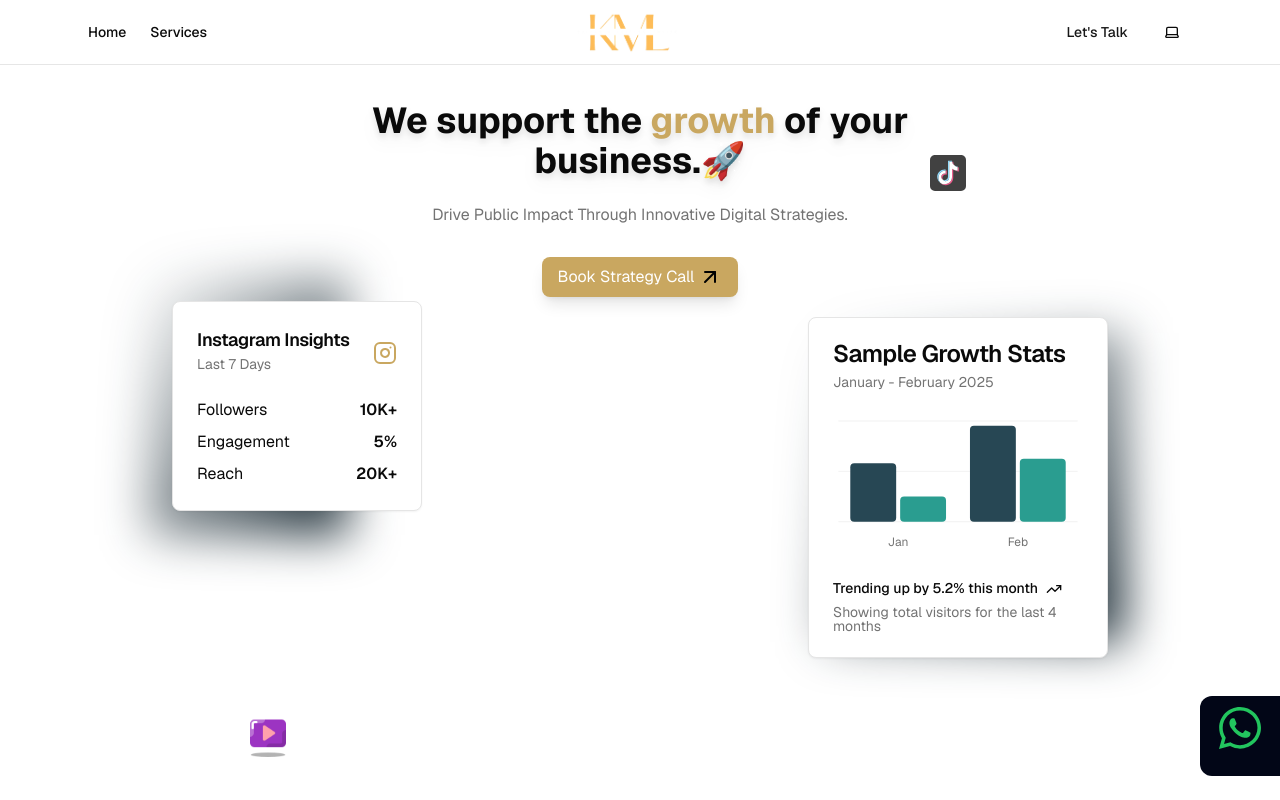
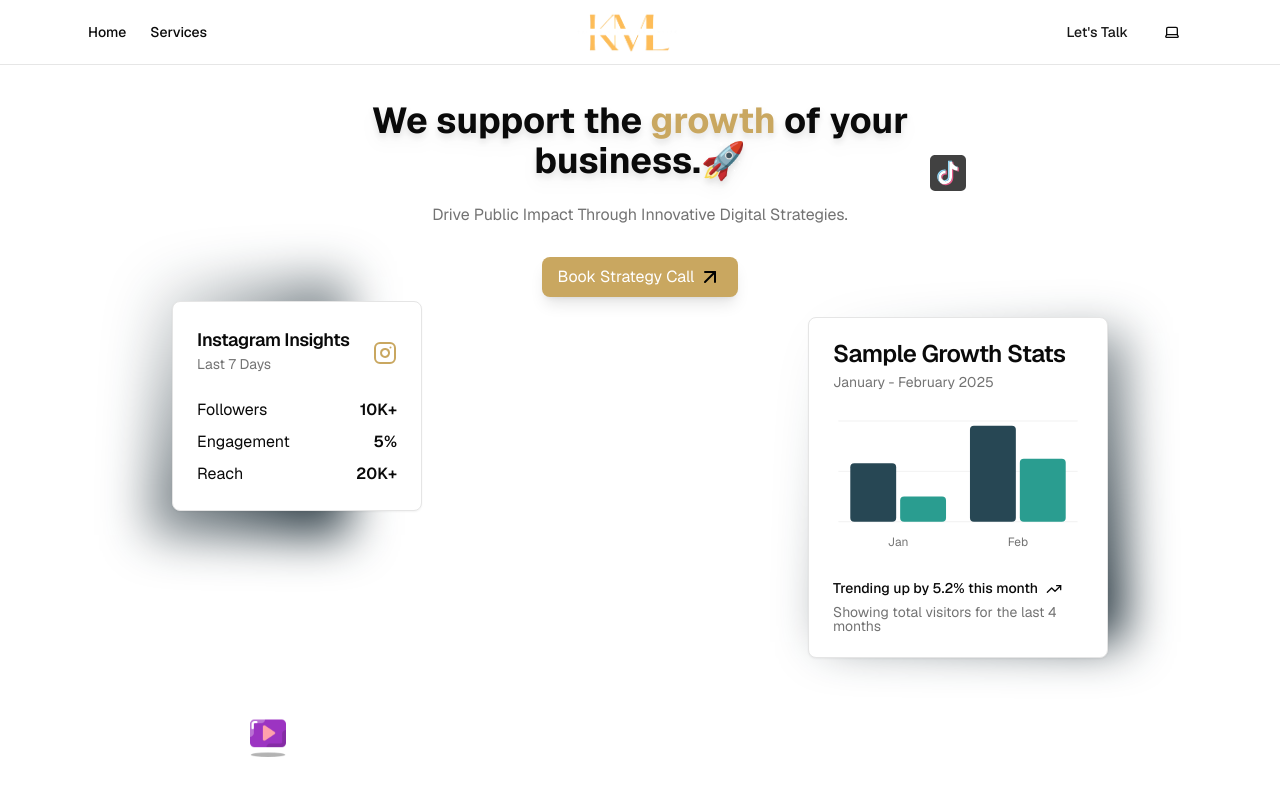
Before and after one commit to Willbeckh/krivan, a Next.js app: page / in a window 1280 px wide. Shown: the top 800 px of the page. Built offline with nearby package versions, Linux system fonts and the light colour scheme.

Commit message:
pt: Update whatsapp icon component

```diff
--- a/app/layout.tsx
+++ b/app/layout.tsx
@@ -3,8 +3,8 @@ import { Navbar } from "@/components/navbar";
 import { Geist } from "next/font/google";
 import { ThemeProvider } from "next-themes";
 import Footer from "@/components/footer";
-import { FaWhatsapp } from "react-icons/fa";
 import { Analytics } from "@vercel/analytics/react";
+import WhatsappIcon from "@/components/whatsapp";
 
 const defaultUrl = process.env.VERCEL_URL
   ? `https://${process.env.VERCEL_URL}`
@@ -46,15 +46,7 @@ export default function RootLayout({
           </main>
           <Footer />
         </ThemeProvider>
-        <div className="fixed bottom-6 right-0 z-50 w-20 hover:w-28 transition-all h-20 ps-4 p-2 bg-slate-950 rounded-l-xl">
-          <a
-            href="https://wa.me/254790923002"
-            target="_blank"
-            className="text-green-500 hover:text-white transition"
-          >
-            <FaWhatsapp size={48} />
-          </a>
-        </div>
+        <WhatsappIcon />
       </body>
     </html>
   );
```
